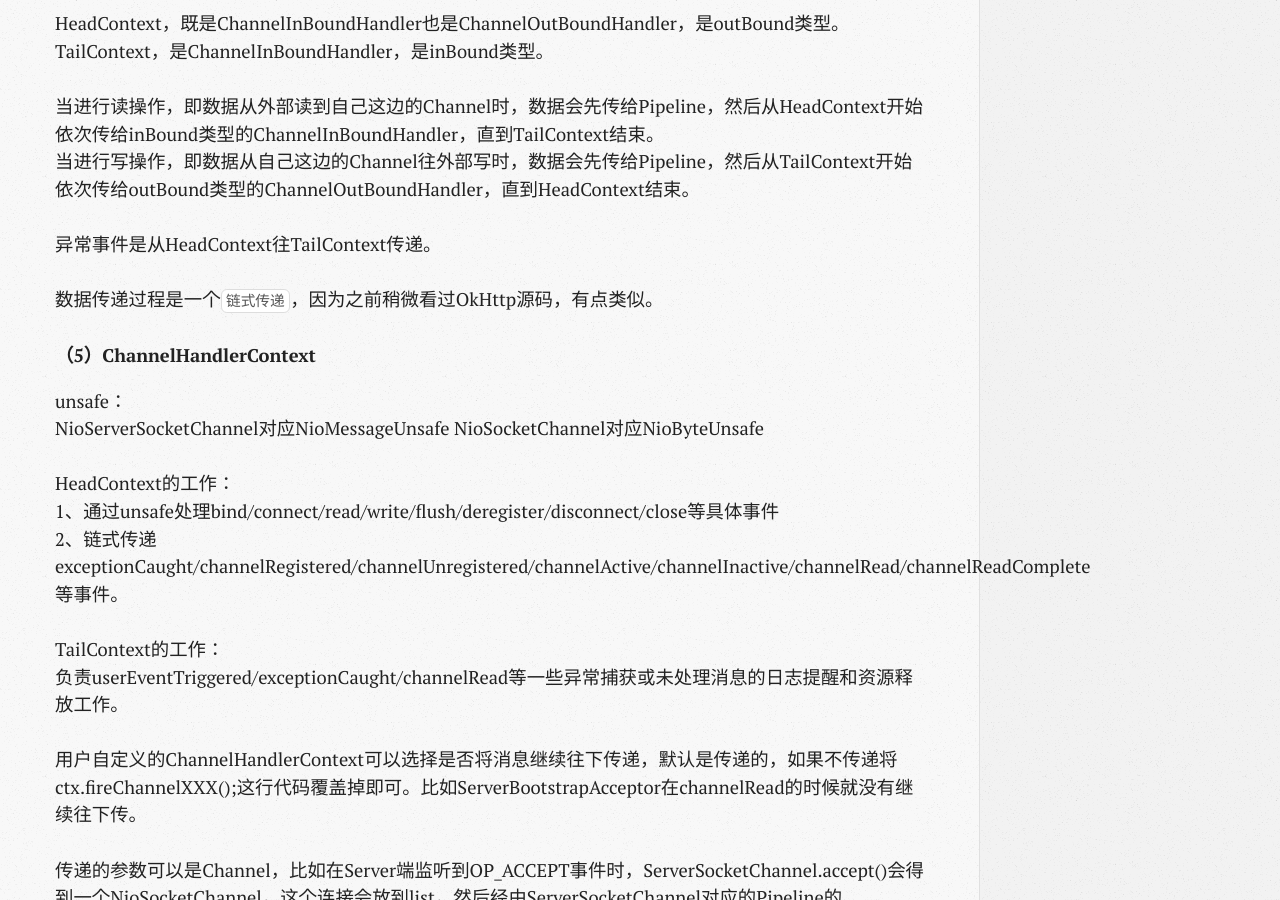
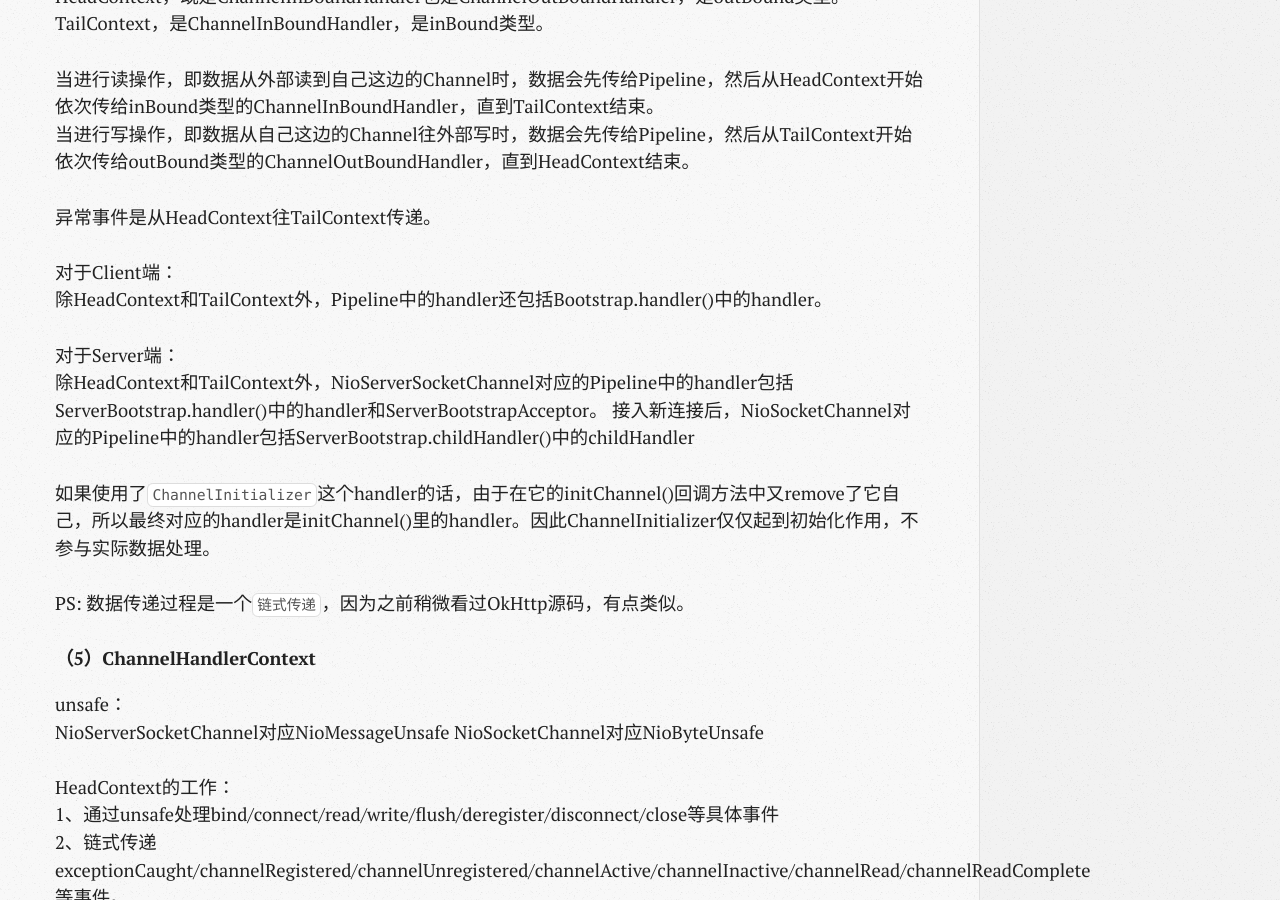
Before and after one commit to wangxinghe/wangxinghe.github.io, a Jekyll site: the page built from _posts/2018-05-08-learning-notes-netty.md, in a window 1280 px wide and 900 px high, scrolled down 9758 px. Built offline with Jekyll 4.4.1, drawn with Linux system fonts in a browser that asks for light colours; comment, search, counter and statistics services are not loaded; some of the changed text lies outside the part shown.

Commit message:
[update]

```diff
--- a/_posts/2018-05-08-learning-notes-netty.md
+++ b/_posts/2018-05-08-learning-notes-netty.md
@@ -178,7 +176,17 @@ TailContext，是ChannelInBoundHandler，是inBound类型。
 
 异常事件是从HeadContext往TailContext传递。
 
-数据传递过程是一个`链式传递`，因为之前稍微看过OkHttp源码，有点类似。
+对于Client端：
+除HeadContext和TailContext外，Pipeline中的handler还包括Bootstrap.handler()中的handler。
+
+对于Server端：
+除HeadContext和TailContext外，NioServerSocketChannel对应的Pipeline中的handler包括ServerBootstrap.handler()中的handler和ServerBootstrapAcceptor。
+接入新连接后，NioSocketChannel对应的Pipeline中的handler包括ServerBootstrap.childHandler()中的childHandler
+
+如果使用了`ChannelInitializer`这个handler的话，由于在它的initChannel()回调方法中又remove了它自己，所以最终对应的handler是initChannel()里的handler。因此ChannelInitializer仅仅起到初始化作用，不参与实际数据处理。
+
+
+PS: 数据传递过程是一个`链式传递`，因为之前稍微看过OkHttp源码，有点类似。
 
 #### （5）ChannelHandlerContext
 
```
Also changed, not shown: other parts of _posts/2018-05-08-learning-notes-netty.md (+1 -3 lines).
